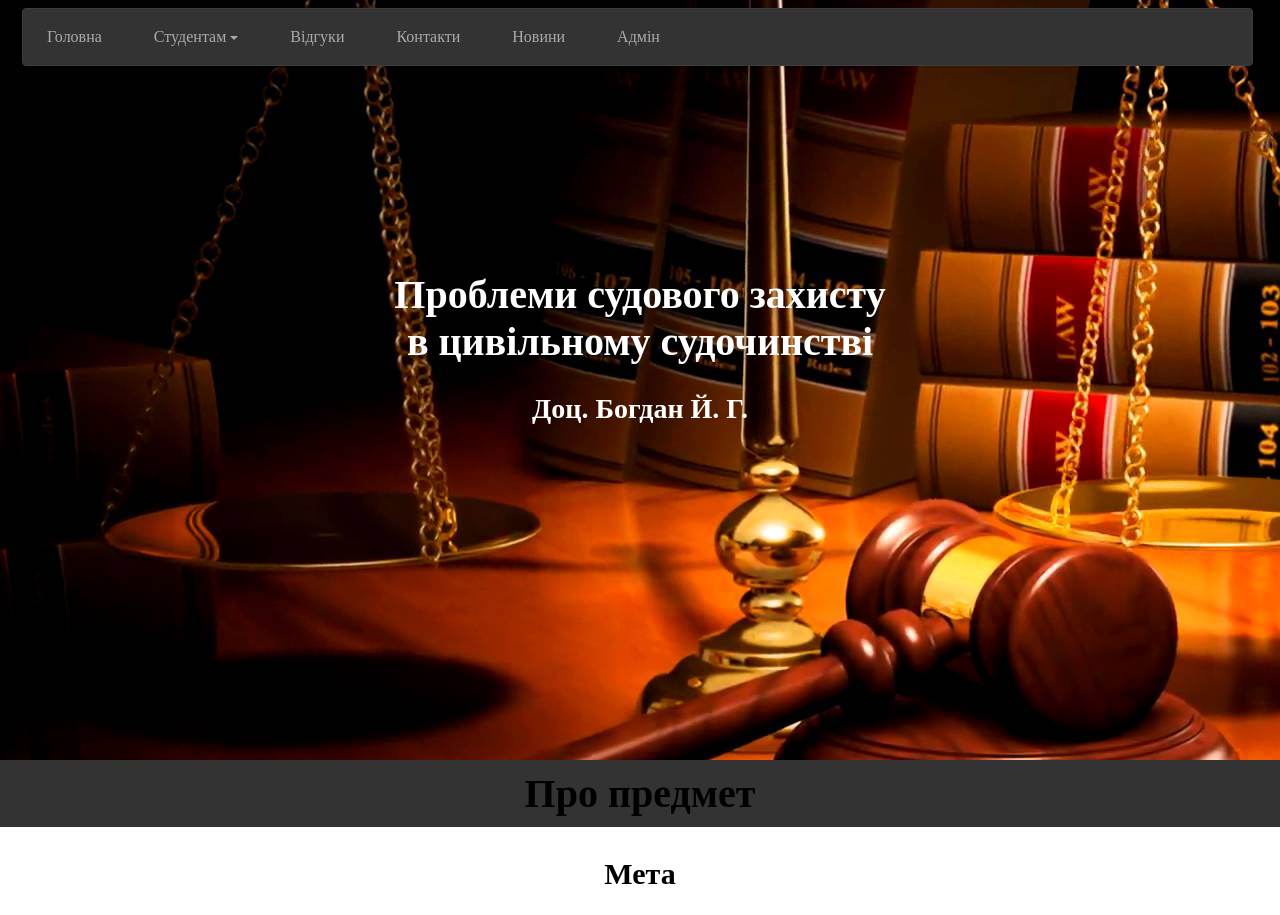
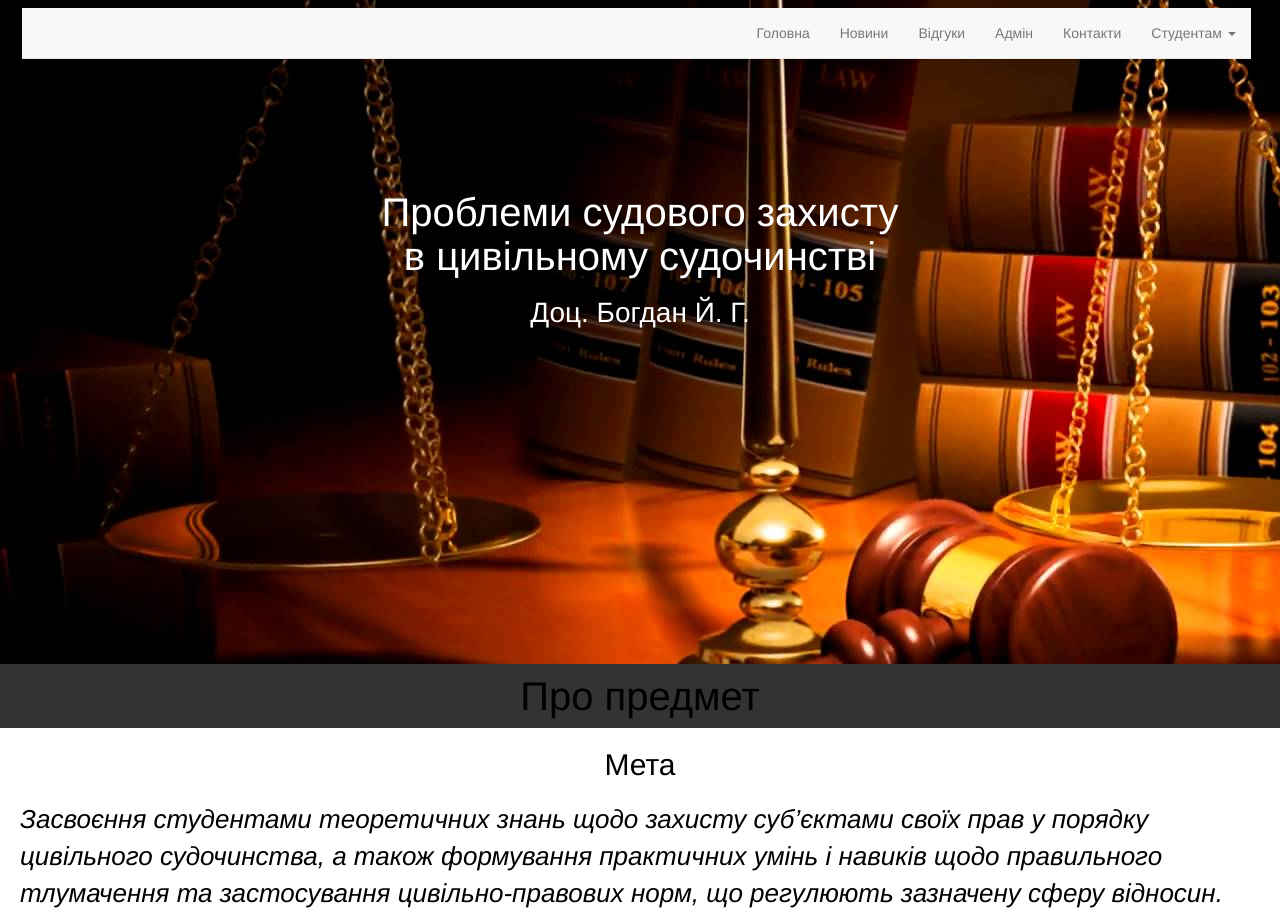
Before and after one commit to Bogdan2499/Web_lab, a plain HTML site: page index.html in a window 1280 px wide. Shown: the top 915 px of the page. Drawn offline with nearby package versions, Linux system fonts and the light colour scheme.

Commit message:
Update index.html

```diff
--- a/index.html
+++ b/index.html
@@ -4,35 +4,54 @@
 <head>
   <meta charset="utf-8">
   <link rel="stylesheet" href="style.css">
+
+    <meta name="viewport" content="width=device-width, initial-scale=1.0">
+  <link rel="stylesheet" href="css/bootstrap.css">
+  <link rel="stylesheet" href="css/font-awesome.min.css">
 </head>
 
 <body>
-  <header>
-    <nav>
-      <ul>
-        <li><a href="home.html">Головна</a></li>
-        <li>
-          <a href="products.html">Студентам <span class="caret"></span></a>
-          <div>
-            <ul>
-              <li><a href="products.html#chair">Програма</a></li>
-              <li><a href="products.html#table">Лабораторні</a></li>
-              <li><a href="cooker.html">Література</a></li>
-            </ul>
-          </div>
+
+
+  <nav class="navbar navbar-default navbar-fixed-top">
+  <div class="container-fluid">
+    <div class="navbar-header">
+      <button type="button" class="navbar-toggle" data-toggle="collapse" data-target="#myNavbar">
+        <span class="icon-bar"></span>
+        <span class="icon-bar"></span>
+        <span class="icon-bar"></span>
+      </button>
+      <a class="navbar-brand" href="#"></a>
+    </div>
+    <div class="collapse navbar-collapse" id="myNavbar">
+      <ul class="nav navbar-nav navbar-right">
+        <li><a href="#home">Головна</a></li>
+        <li><a href="#band">Новини</a></li>
+        <li><a href="#tour">Відгуки</a></li>
+        <li><a href="admin.html">Адмін</a></li>
+        <li><a href="contacts.html">Контакти</a></li>
+        <li class="dropdown">
+          <a class="dropdown-toggle" data-toggle="dropdown" href="#">Студентам
+            <span class="caret"></span>
+          </a>
+          <ul class="dropdown-menu">
+            <li><a href="#">Програма</a></li>
+            <li><a href="#">Лабораторні</a></li>
+            <li><a href="#">Література</a></li>
+          </ul>
         </li>
-        <li><a href="about.html">Відгуки</a></li>
-        <li><a href="contacts.html">Контакти</a></li>
-        <li><a href="about.html">Новини</a></li>
-          <li><a href="admin.html">Адмін</a></li>
+
       </ul>
-    </nav>
+    </div>
+  </div>
+</nav>
+
+
     <div class="title expandUp">
       <h1 id="title">Проблеми судового захисту <br> в цивільному судочинстві</h1>
       <h3 id="subtitle">Доц. Богдан Й. Г.</h3>
 
     </div>
-  </header>
 
   <div class="info">
     <h1 id="about">Про предмет</h1>
@@ -73,6 +92,10 @@
       <div id="footer-logo"></div>
     </div>
   </footer>
+
+
+  <script src="https://ajax.googleapis.com/ajax/libs/jquery/3.1.0/jquery.min.js"></script>
+  <script src="js/bootstrap.min.js"></script>
 </body>
 
 </html>
```
